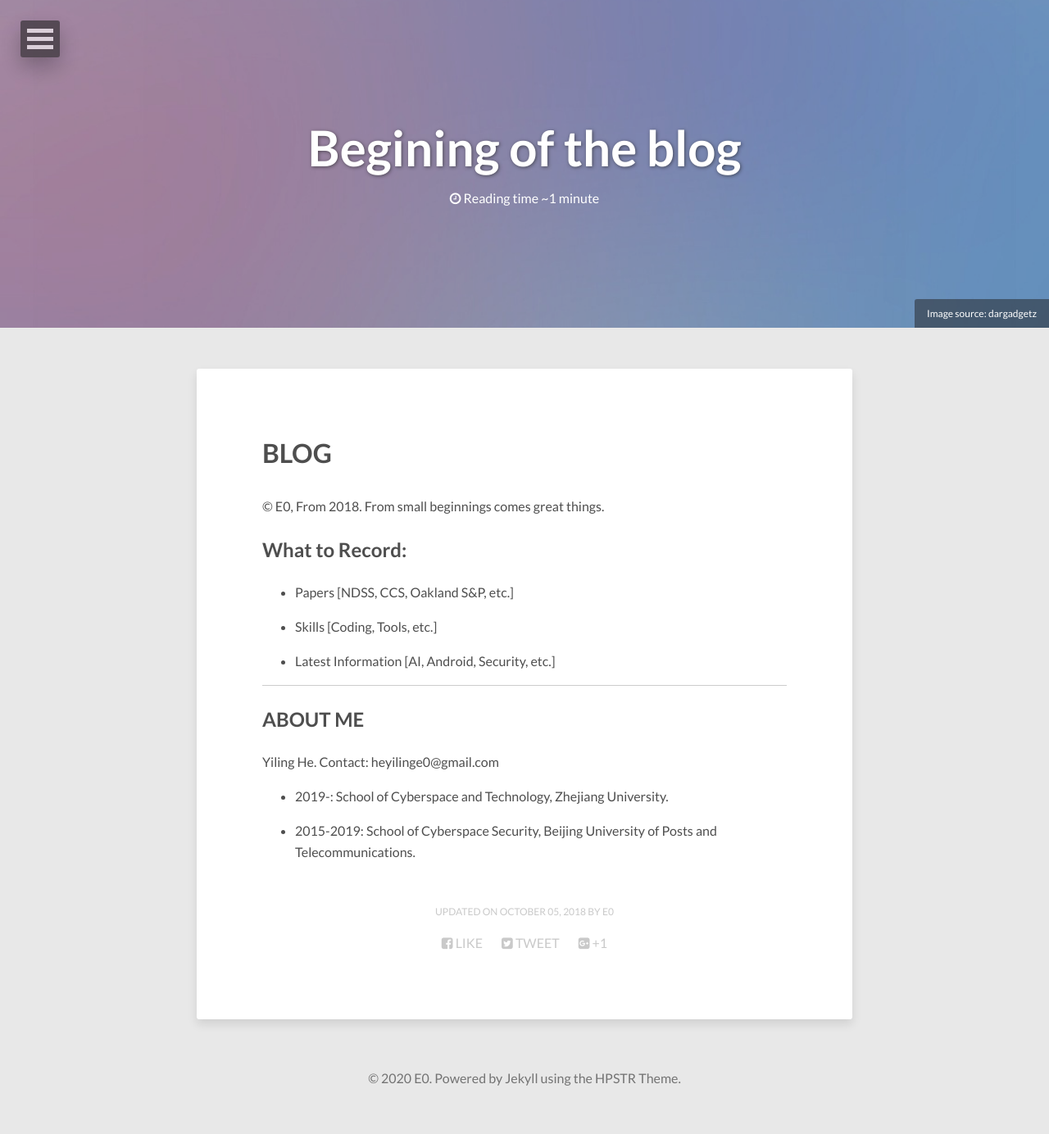
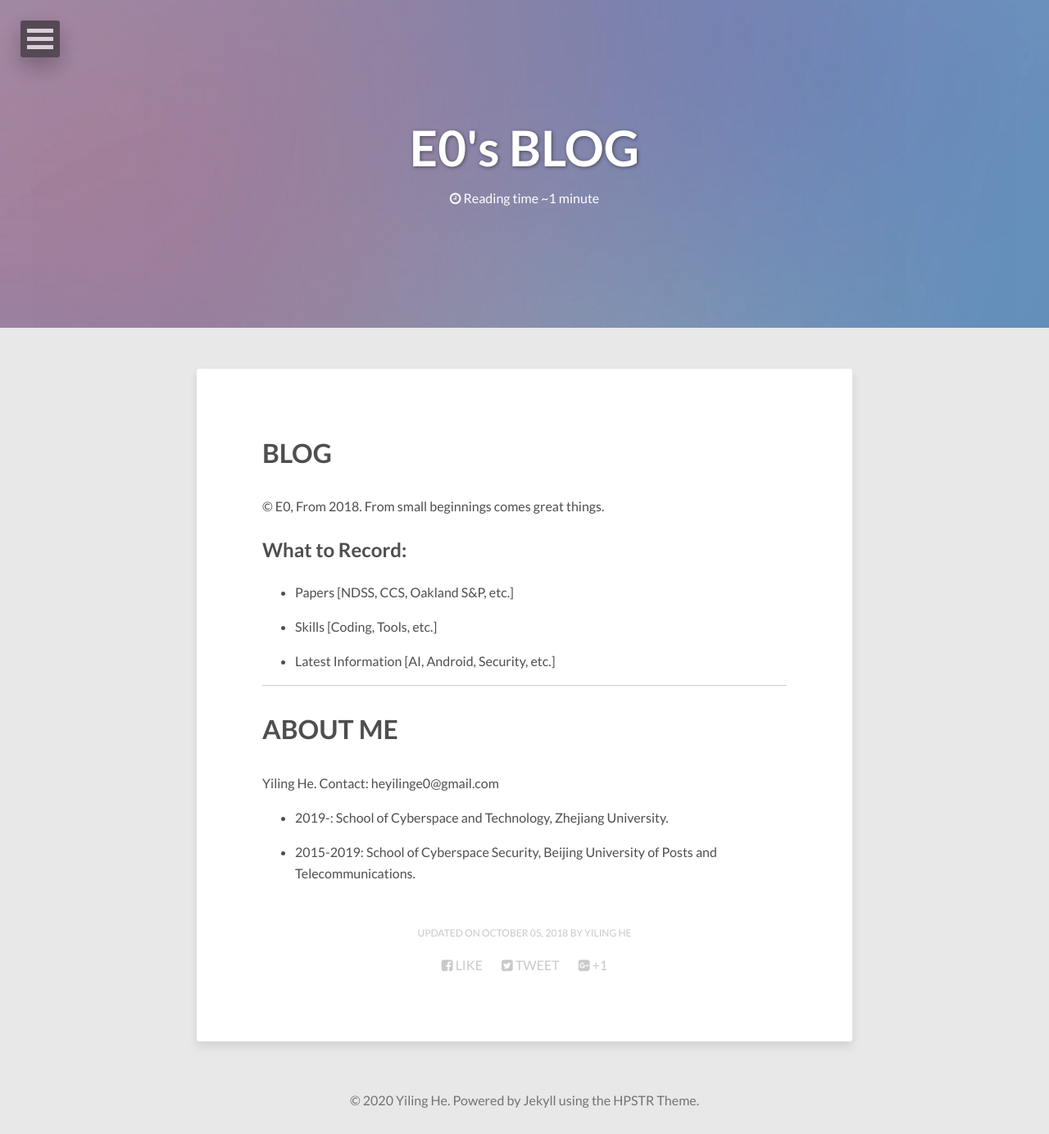
Before and after one commit to E0HYL/BLOG-OF-E0, a Jekyll site: the page built from about/index.md, in a window 1280 px wide. Shown: the whole page at 82% size. Built offline with Jekyll 4.4.1, drawn with Linux system fonts in a browser that asks for light colours; nearby versions of some CDN libraries; before the commit the page ends 1357 px from its top, so only the background shows below that.

Commit message:
owner info

```diff
--- a/_config.yml
+++ b/_config.yml
@@ -1,4 +1,4 @@
-title:            E0
+title:            E0的磕盐之路
 description:      Here's to never growing up
 disqus_shortname: e0hyl
 reading_time:     true
@@ -11,7 +11,7 @@
 
 # Owner/author information
 owner:
-  name:           E0
+  name:           Yiling He
   avatar:         avatar.jpg
   bio:            "From small beginnings comes great things."
   email:          heyilinge0@gmail.com
--- a/about/index.md
+++ b/about/index.md
@@ -1,10 +1,8 @@
 ---
 layout: page
-title: Begining of the blog
+title: E0's BLOG
 image:
   feature: abstract-5.jpg
-  credit: dargadgetz
-  creditlink: http://www.dargadgetz.com/ios-7-abstract-wallpaper-pack-for-iphone-5-and-ipod-touch-retina/
 comments: false
 modified: 2018-10-05
 ---
@@ -22,7 +20,7 @@
 
 ---
 
-## ABOUT ME
+# ABOUT ME
 
 Yiling He. Contact: heyilinge0@gmail.com
 
```
